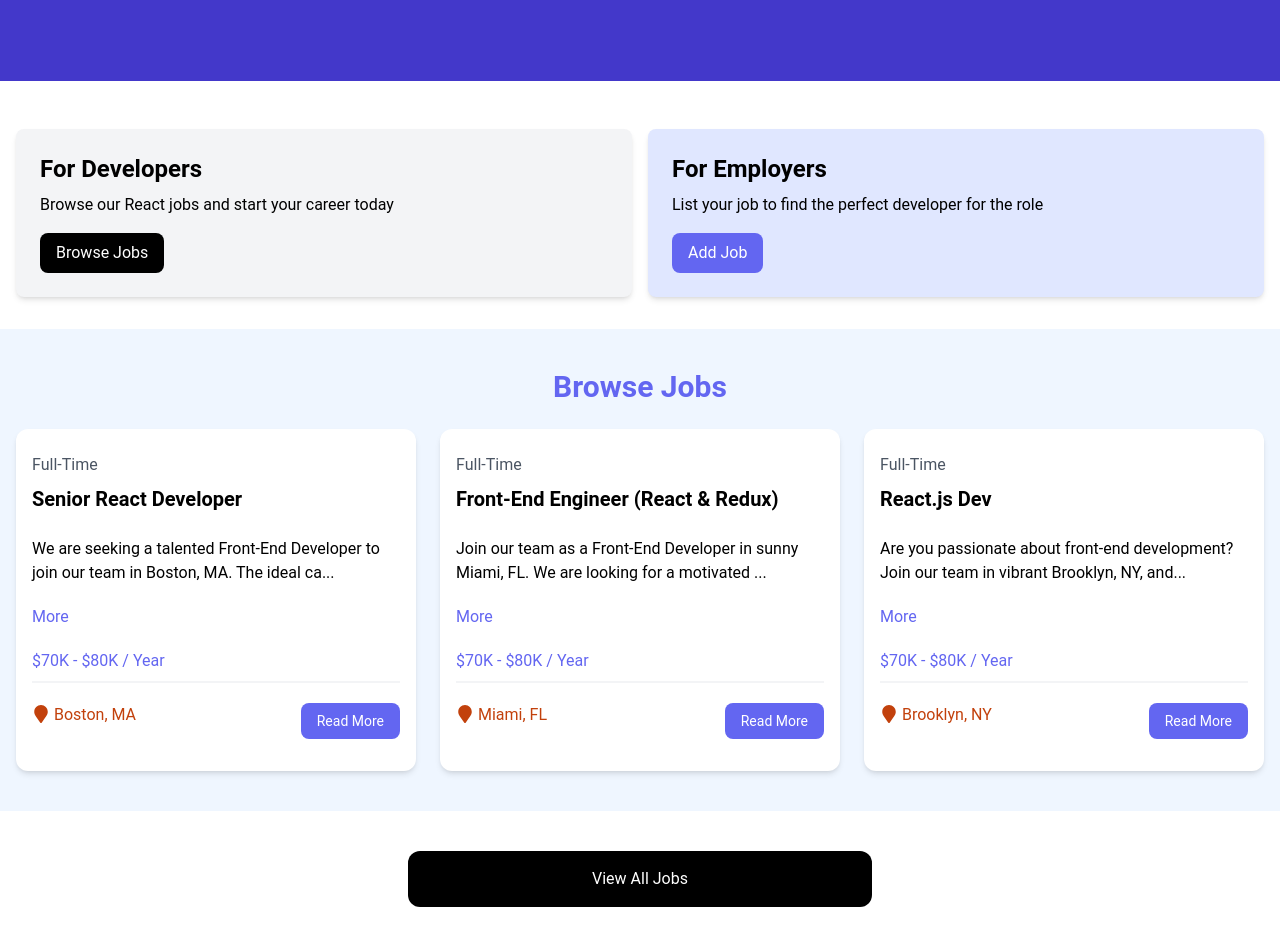
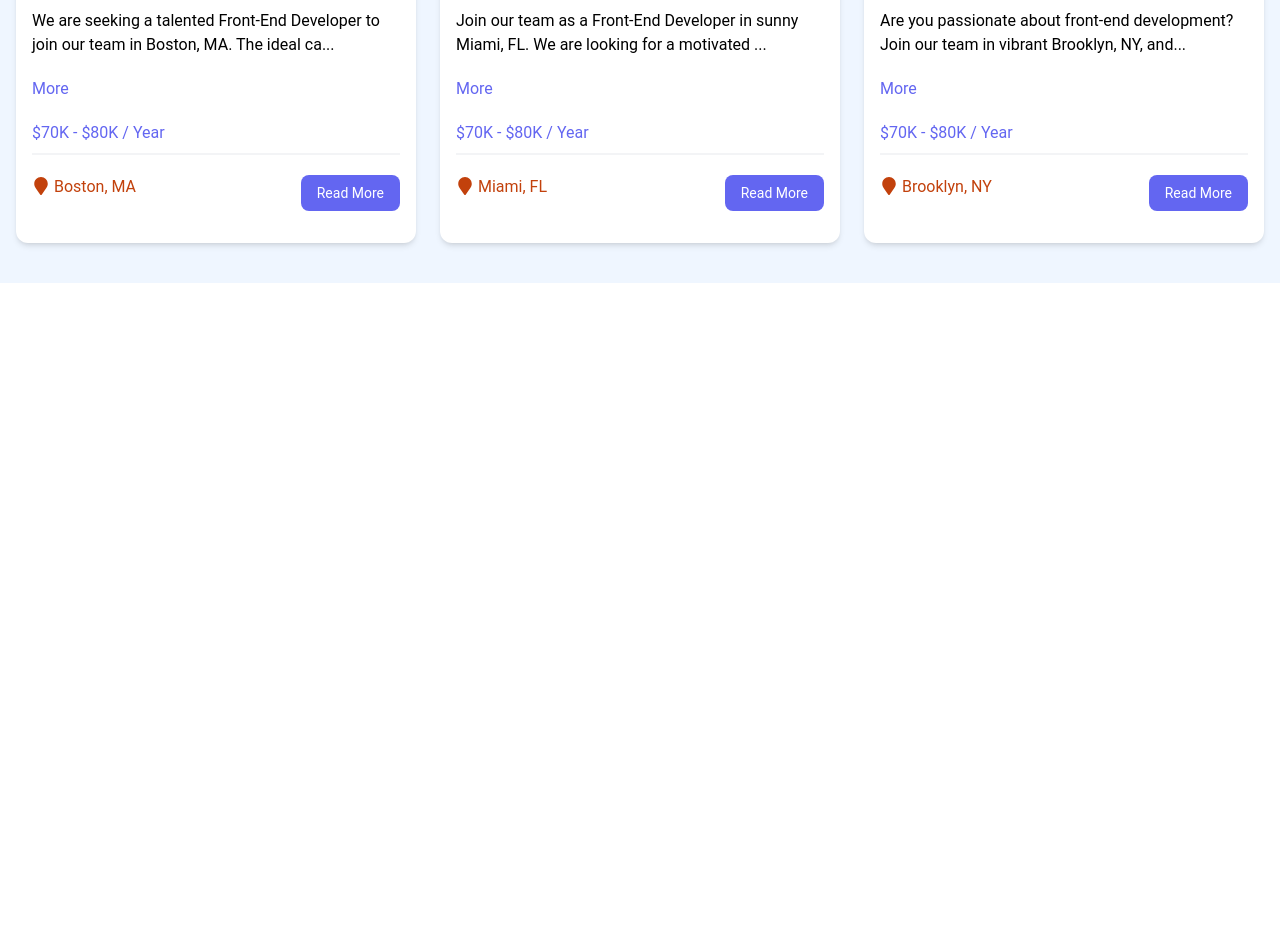
Before and after one commit to abouAlAbass/JobSite, a React (Vite) app: page /jobs in a window 1280 px wide. Shown: the part 280-1226 px from the top of the page. After the commit the page ends 800 px from the top, so only its background shows below. Built offline with nearby package versions, Linux system fonts and the light colour scheme.

Commit message:
add router , add home and jobs page, replace href with Link component

```diff
--- a/src/App.jsx
+++ b/src/App.jsx
@@ -1,20 +1,25 @@
-import React from 'react'
+import { Route, createBrowserRouter, createRoutesFromElements, RouterProvider } from 'react-router-dom'
+
 import Navbar from './components/Navbar'
 import Hero from './components/Hero'
 import HomeCards from './components/HomeCards'
 import JobListing from './components/JobListing'
 import ViewAllJobs from './components/ViewAllJobs'
+import HomePage from './pages/HomePage'
+import MainLayout from './layouts/MainLayout'
+import JobPage from './pages/JobPage'
 
-const App = () => {
-  return (
-    <>
-      <Navbar/>
-      <Hero  />
-      <HomeCards/>
-      <JobListing/>
-      <ViewAllJobs/>
-    </>
+const router = createBrowserRouter(
+  createRoutesFromElements(
+    <Route path='/' element={<MainLayout/>} >
+          <Route index element={<HomePage/>} />
+          <Route path='/jobs' element={<JobPage/>} />
+    </Route>
+
+
+
   )
-}
+)
+const App = () => {return     <RouterProvider router={router}/> }
 
 export default App
--- a/src/components/HomeCards.jsx
+++ b/src/components/HomeCards.jsx
@@ -1,5 +1,6 @@
 import React from 'react'
 import Card from './Card'
+import {Link} from 'react-router-dom'
 export const HomeCards = () => {
     return (
         <section className="py-4">
@@ -12,11 +13,11 @@ export const HomeCards = () => {
                         <p className="mt-2 mb-4">
                             Browse our React jobs and start your career today
                         </p>
-                        <a
-                            href="/jobs.html"
+                        <Link
+                            to="/jobs"
                             className="inline-block bg-black text-white rounded-lg px-4 py-2 hover:bg-gray-700">
                             Browse Jobs
-                        </a>
+                        </Link>
                     </Card>
 
                     <Card bg='bg-indigo-100'>
@@ -24,11 +25,11 @@ export const HomeCards = () => {
                         <p className="mt-2 mb-4">
                             List your job to find the perfect developer for the role
                         </p>
-                        <a
-                            href="/add-job.html"
+                        <Link
+                            to="/add-job"
                             className="inline-block bg-indigo-500 text-white rounded-lg px-4 py-2 hover:bg-indigo-600">
                             Add Job
-                        </a>
+                        </Link>
                     </Card>
 
                 </div>
--- a/src/components/JobCard.jsx
+++ b/src/components/JobCard.jsx
@@ -1,5 +1,6 @@
 import React, { useState } from 'react'
 import {FaMapMarker} from 'react-icons/fa'
+import { Link } from 'react-router-dom'
 const JobCard = ({job}) => {
     const [showFullDescription,setShowFullDescription] = useState(false)
     let jobDescription = job.description
@@ -27,11 +28,11 @@ const JobCard = ({job}) => {
                                             <FaMapMarker className='inline text-lg mb-1 mr-1'/>
                                             {job.location}
                                         </div>
-                                        <a
-                                            href={`/job/${job.id}`}
+                                        <Link
+                                            to={`/job/${job.id}`}
                                             className="h-[36px] bg-indigo-500 hover:bg-indigo-600 text-white px-4 py-2 rounded-lg text-center text-sm">
                                             Read More
-                                        </a>
+                                        </Link>
                                     </div>
                                 </div>
                             </div>
--- a/src/components/Navbar.jsx
+++ b/src/components/Navbar.jsx
@@ -1,5 +1,6 @@
 import React from 'react'
 import logo from '../assets/images/logo.png'
+import {Link} from 'react-router-dom'
 const Navbar = () => {
     return (
         <>   <nav className="bg-indigo-700 border-b border-indigo-500">
@@ -8,7 +9,7 @@ const Navbar = () => {
                     <div
                         className="flex flex-1 items-center justify-center md:items-stretch md:justify-start">
 
-                        <a className="flex flex-shrink-0 items-center mr-4" href="/index.html">
+                        <Link className="flex flex-shrink-0 items-center mr-4" href="/">
                             <img
                                 className="h-10 w-auto"
                                 src={logo}
@@ -16,22 +17,21 @@ const Navbar = () => {
                             />
                             <span className="hidden md:block text-white text-2xl font-bold ml-2"
                             >React Jobs</span>
-                        </a>
+                        </Link>
                         <div className="md:ml-auto">
                             <div className="flex space-x-2">
-                                <a
-                                    href="/index.html"
+                                <Link
+                                    to="/"
                                     className="text-white bg-black hover:bg-gray-900 hover:text-white rounded-md px-3 py-2"
-                                >Home</a>
-                                <a
-                                    href="/jobs.html"
+                                >Home</Link>
+                                <Link
+                                    to="/jobs"
                                     className="text-white hover:bg-gray-900 hover:text-white rounded-md px-3 py-2"
-                                >Jobs</a
-                                >
-                                <a
-                                    href="/add-job.html"
+                                >Jobs</Link>
+                                <Link
+                                    to="/add-job"
                                     className="text-white hover:bg-gray-900 hover:text-white rounded-md px-3 py-2"
-                                >Add Job</a>
+                                >Add Job</Link>
                             </div>
                         </div>
                     </div>
--- a/src/components/ViewAllJobs.jsx
+++ b/src/components/ViewAllJobs.jsx
@@ -3,10 +3,10 @@ import React from 'react'
 const ViewAllJobs = () => {
   return (
     <section className="m-auto max-w-lg my-10 px-6">
-    <a
+    <Link
       href="/jobs"
       className="block bg-black text-white text-center py-4 px-6 rounded-xl hover:bg-gray-700"
-    >View All Jobs</a>
+    >View All Jobs</Link>
 
   </section>
   )
--- /dev/null
+++ b/src/layouts/MainLayout.jsx
@@ -0,0 +1,14 @@
+import React from 'react'
+import { Outlet } from 'react-router-dom'
+import Navbar from '../components/Navbar'
+const MainLayout = () => {
+    return (
+
+        <>
+            <Navbar />
+            <Outlet />
+        </>
+    )
+}
+
+export default MainLayout
--- /dev/null
+++ b/src/pages/HomePage.jsx
@@ -0,0 +1,18 @@
+import React from 'react'
+import Hero from '../components/Hero'
+import HomeCards from '../components/HomeCards'
+import JobListing from '../components/JobListing'
+import ViewAllJobs from '../components/ViewAllJobs'
+
+const HomePage = () => {
+  return (
+   <>
+   <Hero/>
+   <HomeCards/>
+   <JobListing/>
+   <ViewAllJobs/>
+   </>
+  )
+}
+
+export default HomePage
--- /dev/null
+++ b/src/pages/JobPage.tsx
@@ -0,0 +1,10 @@
+import React from 'react'
+import JobListing from '../components/JobListing'
+
+const JobPage = () => {
+  return (
+    <JobListing/>
+  )
+}
+
+export default JobPage
```
